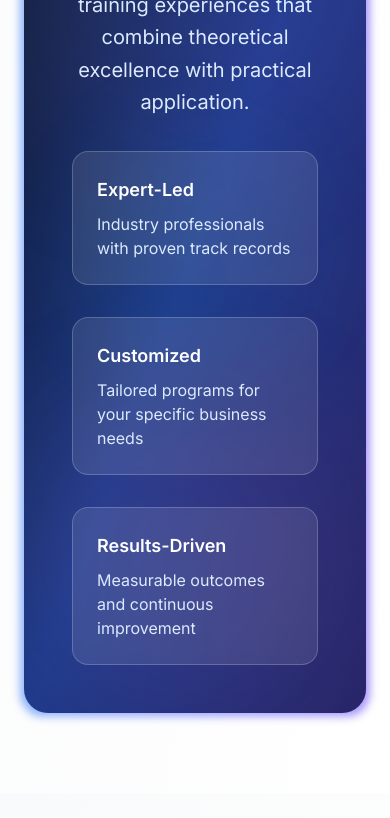
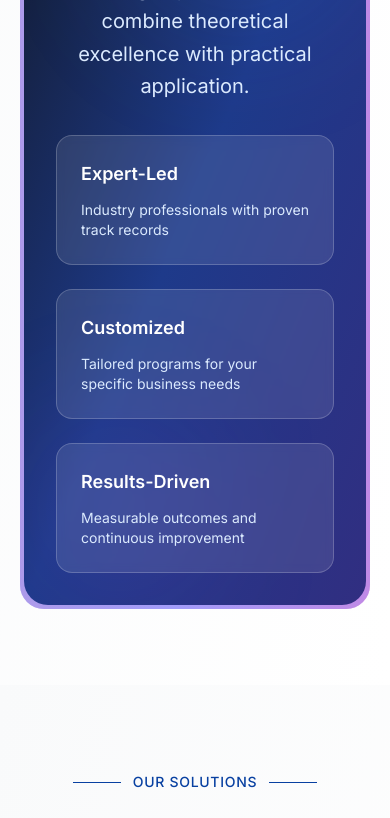
Before and after one commit to itssr220211/sapphire-training-spark, a React (Vite) app: page / in a window 390 px wide. Shown: the part 3320-4138 px from the top of the page. Built offline with nearby package versions, Linux system fonts and the light colour scheme.

Commit message:
Fix About Section CSS and Animation Issues

```diff
--- a/src/components/ModernAboutSection.tsx
+++ b/src/components/ModernAboutSection.tsx
@@ -91,14 +91,18 @@ const ModernAboutSection = () => {
 
         {/* Enhanced Mission Statement with Animated Border */}
         <ScrollRevealSection delay={600}>
-          <div className="relative group">
-            {/* Animated border effect */}
-            <div className="absolute -inset-1 bg-gradient-to-r from-blue-400 via-purple-500 via-pink-500 to-blue-400 rounded-3xl opacity-75 group-hover:opacity-100 blur-sm transition-opacity duration-500 animate-gradient-x bg-[length:400%_400%]"></div>
+          <div className="relative group max-w-6xl mx-auto">
+            {/* Animated rotating border */}
+            <div className="absolute -inset-1 rounded-3xl opacity-75 group-hover:opacity-100 transition-opacity duration-500">
+              <div className="absolute inset-0 rounded-3xl bg-gradient-to-r from-blue-400 via-purple-500 to-pink-500 animate-gradient-x"></div>
+              <div className="absolute inset-0 rounded-3xl bg-gradient-to-r from-pink-500 via-blue-400 to-purple-500 animate-gradient-x opacity-50"></div>
+            </div>
 
             {/* Main card */}
-            <div className="relative bg-gradient-to-br from-slate-900 via-blue-900 to-indigo-900 rounded-3xl p-12 text-center text-white overflow-hidden">
-              {/* Subtle overlay for better text readability */}
-              <div className="absolute inset-0 bg-gradient-to-br from-black/10 via-transparent to-black/20"></div>
+            <div className="relative bg-gradient-to-br from-gray-900 via-blue-900 to-indigo-900 rounded-3xl p-8 lg:p-12 text-center text-white overflow-hidden">
+              {/* Background effects */}
+              <div className="absolute top-0 right-0 w-64 h-64 bg-blue-500/10 rounded-full blur-3xl"></div>
+              <div className="absolute bottom-0 left-0 w-48 h-48 bg-purple-500/10 rounded-full blur-3xl"></div>
 
               <div className="relative z-10 max-w-4xl mx-auto">
                 <h3 className="text-3xl lg:text-4xl font-bold mb-6 text-white">
@@ -108,26 +112,21 @@ const ModernAboutSection = () => {
                   To bridge the skills gap in modern organizations by delivering world-class training
                   experiences that combine theoretical excellence with practical application.
                 </p>
-                <div className="grid md:grid-cols-3 gap-8 text-left">
-                  <div className="bg-white/10 backdrop-blur-sm rounded-2xl p-6 border border-white/20 hover:bg-white/15 transition-colors duration-300">
-                    <h4 className="font-semibold text-white mb-2 text-lg">Expert-Led</h4>
-                    <p className="text-blue-100">Industry professionals with proven track records</p>
+                <div className="grid md:grid-cols-3 gap-6 text-left">
+                  <div className="bg-white/10 backdrop-blur-sm rounded-2xl p-6 border border-white/20 hover:bg-white/15 transition-all duration-300 hover:scale-105">
+                    <h4 className="font-semibold text-white mb-3 text-lg">Expert-Led</h4>
+                    <p className="text-blue-100 text-sm">Industry professionals with proven track records</p>
                   </div>
-                  <div className="bg-white/10 backdrop-blur-sm rounded-2xl p-6 border border-white/20 hover:bg-white/15 transition-colors duration-300">
-                    <h4 className="font-semibold text-white mb-2 text-lg">Customized</h4>
-                    <p className="text-blue-100">Tailored programs for your specific business needs</p>
+                  <div className="bg-white/10 backdrop-blur-sm rounded-2xl p-6 border border-white/20 hover:bg-white/15 transition-all duration-300 hover:scale-105">
+                    <h4 className="font-semibold text-white mb-3 text-lg">Customized</h4>
+                    <p className="text-blue-100 text-sm">Tailored programs for your specific business needs</p>
                   </div>
-                  <div className="bg-white/10 backdrop-blur-sm rounded-2xl p-6 border border-white/20 hover:bg-white/15 transition-colors duration-300">
-                    <h4 className="font-semibold text-white mb-2 text-lg">Results-Driven</h4>
-                    <p className="text-blue-100">Measurable outcomes and continuous improvement</p>
+                  <div className="bg-white/10 backdrop-blur-sm rounded-2xl p-6 border border-white/20 hover:bg-white/15 transition-all duration-300 hover:scale-105">
+                    <h4 className="font-semibold text-white mb-3 text-lg">Results-Driven</h4>
+                    <p className="text-blue-100 text-sm">Measurable outcomes and continuous improvement</p>
                   </div>
                 </div>
               </div>
-
-              {/* Enhanced background pattern */}
-              <div className="absolute top-0 right-0 w-96 h-96 bg-gradient-to-br from-blue-400/10 to-purple-500/10 rounded-full blur-3xl"></div>
-              <div className="absolute bottom-0 left-0 w-80 h-80 bg-gradient-to-tr from-indigo-400/10 to-pink-500/10 rounded-full blur-3xl"></div>
-              <div className="absolute top-1/2 left-1/2 transform -translate-x-1/2 -translate-y-1/2 w-64 h-64 bg-gradient-to-r from-cyan-400/5 to-blue-500/5 rounded-full blur-2xl"></div>
             </div>
           </div>
         </ScrollRevealSection>
--- a/src/index.css
+++ b/src/index.css
@@ -201,26 +201,6 @@
   animation: scaleIn 0.5s ease-out;
 }
 
-/* Enhanced Gradient Animation */
-@keyframes gradient-x {
-  0%, 100% {
-    background-position: 0% 50%;
-  }
-  25% {
-    background-position: 100% 50%;
-  }
-  50% {
-    background-position: 100% 100%;
-  }
-  75% {
-    background-position: 0% 100%;
-  }
-}
-
-.animate-gradient-x {
-  animation: gradient-x 4s ease-in-out infinite;
-}
-
 /* Gradient Text */
 .gradient-text {
   background: linear-gradient(135deg, #1e3a8a, #3b82f6);
@@ -256,13 +236,48 @@
   box-shadow: 0 0 30px rgba(30, 58, 138, 0.5);
 }
 
+/* Fixed Gradient Animation */
+@keyframes gradient-shift {
+  0% {
+    background-position: 0% 50%;
+  }
+  50% {
+    background-position: 100% 50%;
+  }
+  100% {
+    background-position: 0% 50%;
+  }
+}
+
+.animate-gradient-x {
+  background-size: 200% 200%;
+  animation: gradient-shift 3s ease-in-out infinite;
+}
+
 /* Enhanced shadow */
 .shadow-3xl {
   box-shadow: 0 35px 60px -12px rgba(0, 0, 0, 0.25);
 }
 
 /* Animated Border Light Effect */
-@keyframes border-spin {
+@keyframes border-glow {
+  0% {
+    box-shadow: 0 0 5px rgba(59, 130, 246, 0.5), 0 0 10px rgba(59, 130, 246, 0.3), 0 0 15px rgba(59, 130, 246, 0.2);
+  }
+  50% {
+    box-shadow: 0 0 10px rgba(147, 51, 234, 0.5), 0 0 20px rgba(147, 51, 234, 0.3), 0 0 30px rgba(147, 51, 234, 0.2);
+  }
+  100% {
+    box-shadow: 0 0 5px rgba(59, 130, 246, 0.5), 0 0 10px rgba(59, 130, 246, 0.3), 0 0 15px rgba(59, 130, 246, 0.2);
+  }
+}
+
+.animate-border-glow {
+  animation: border-glow 2s ease-in-out infinite;
+}
+
+/* Rotating border effect */
+@keyframes rotate-border {
   0% {
     transform: rotate(0deg);
   }
@@ -271,22 +286,6 @@
   }
 }
 
-.animate-border-spin {
-  animation: border-spin 3s linear infinite;
+.animate-rotate-border {
+  animation: rotate-border 4s linear infinite;
 }
-
-/* Pulsing glow effect */
-@keyframes pulse-glow {
-  0%, 100% {
-    opacity: 0.5;
-    transform: scale(1);
-  }
-  50% {
-    opacity: 1;
-    transform: scale(1.05);
-  }
-}
-
-.animate-pulse-glow {
-  animation: pulse-glow 2s ease-in-out infinite;
-}
```
